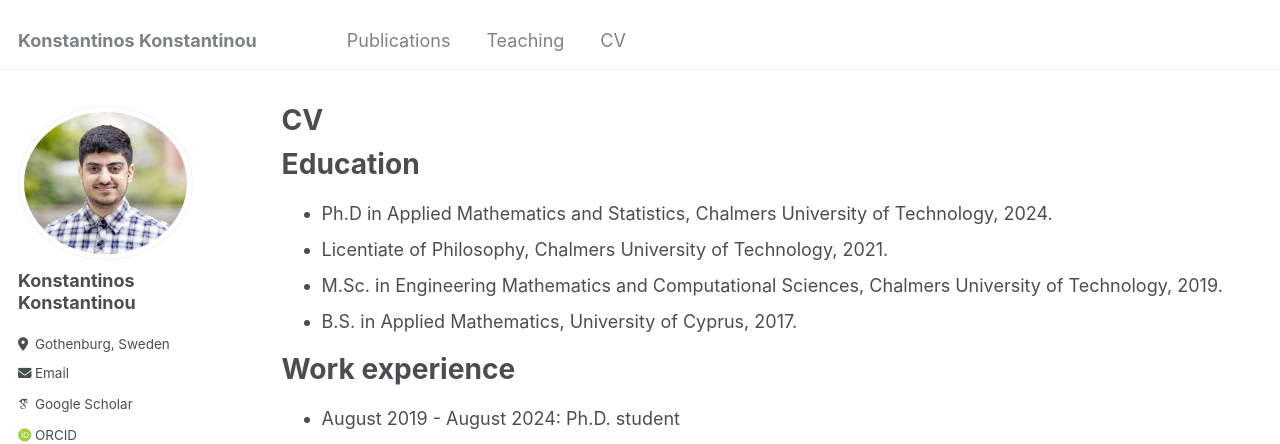
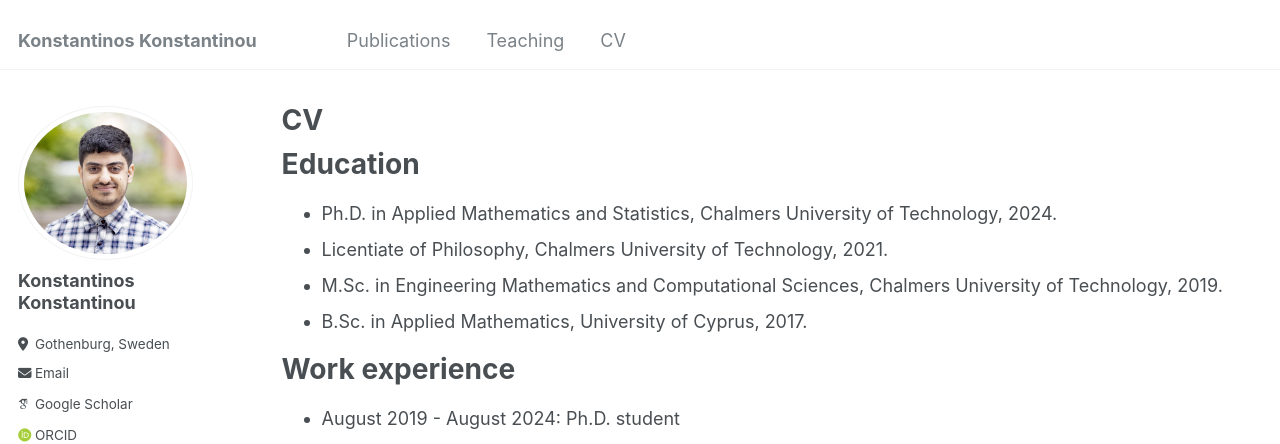
Before and after one commit to KKonstantinos/KKonstantinos.github.io, a Jekyll site: the page built from _pages/cv.md, in a window 1280 px wide and 900 px high. Shown: the top 444 px of the window. Built offline with Jekyll 4.4.1, drawn with Linux system fonts in a browser that asks for light colours; some web fonts are replaced.

Commit message:
Update cv.md

```diff
--- a/_pages/cv.md
+++ b/_pages/cv.md
@@ -11,10 +11,10 @@ redirect_from:
 
 Education
 ======
-* Ph.D in Applied Mathematics and Statistics, Chalmers University of Technology, 2024.
+* Ph.D. in Applied Mathematics and Statistics, Chalmers University of Technology, 2024.
 * Licentiate of Philosophy, Chalmers University of Technology, 2021.
 * M.Sc. in Engineering Mathematics and Computational Sciences, Chalmers University of Technology, 2019.
-* B.S. in Applied Mathematics, University of Cyprus, 2017.
+* B.Sc. in Applied Mathematics, University of Cyprus, 2017.
 
 Work experience
 ======
```
